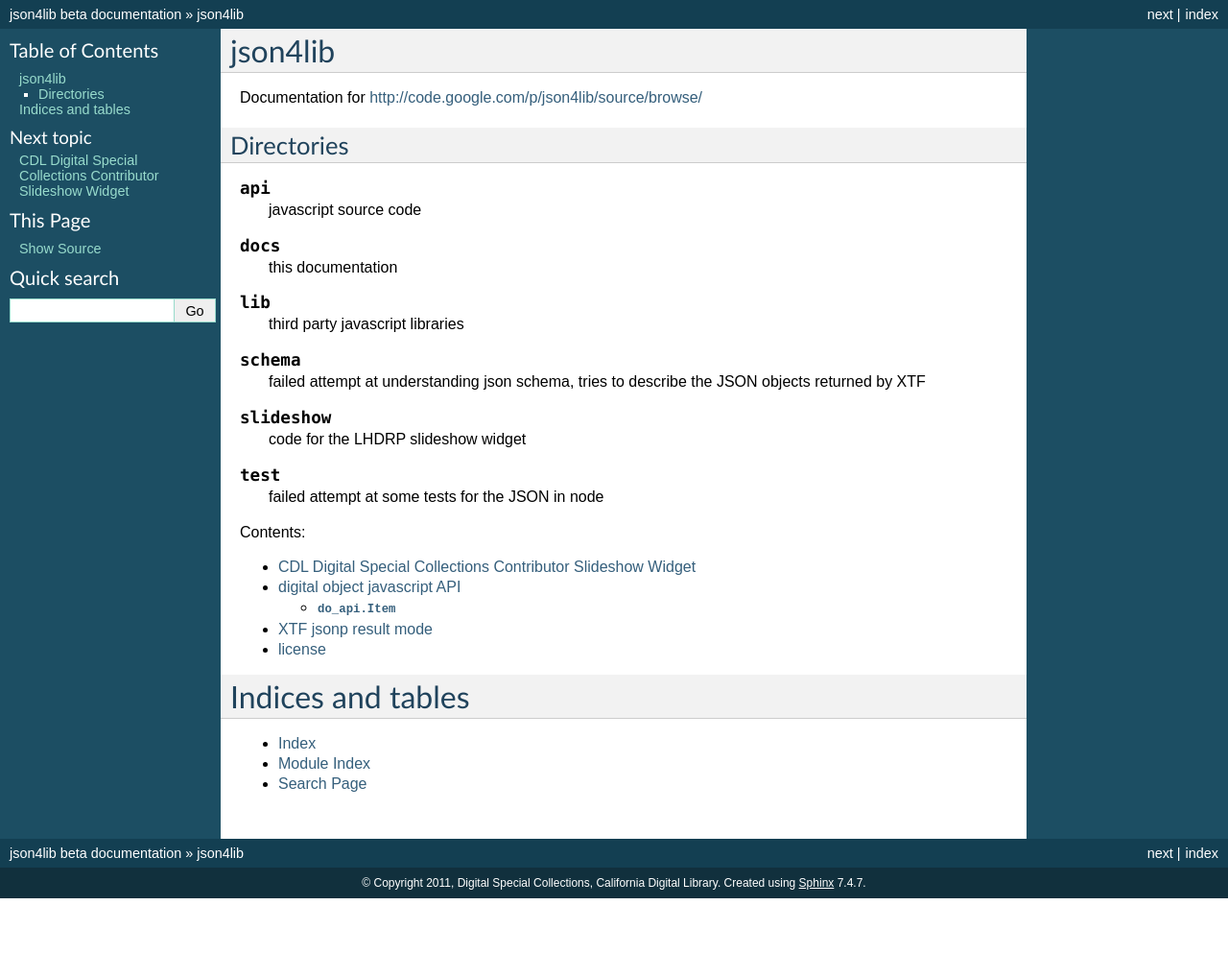
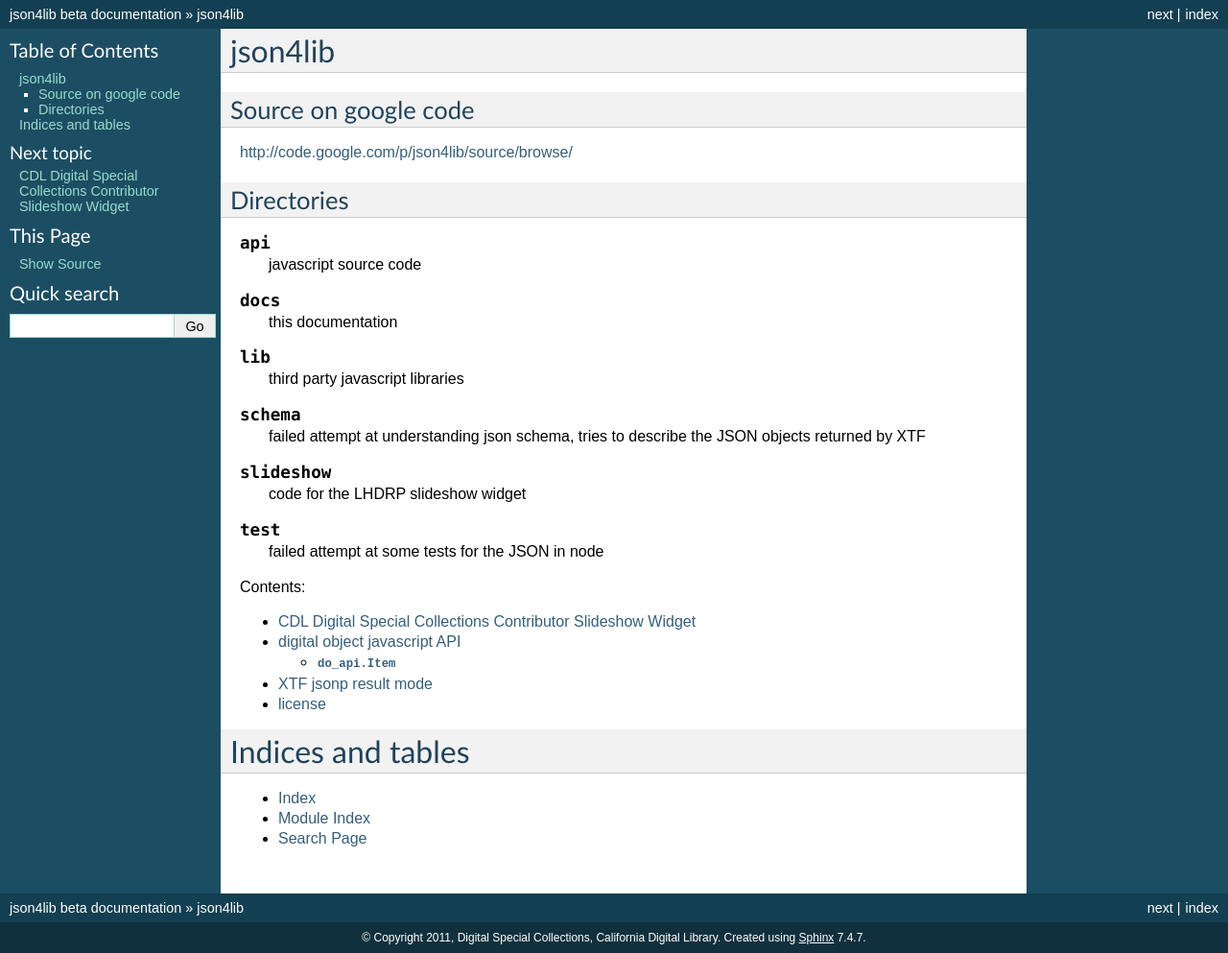
Before and after one commit to tingletech/json4lib, a Sphinx documentation site: the page built from docs/index.rst, in a window 1280 px wide. Shown: the whole page at 96% size. Built offline with Sphinx 7.4.7, drawn with Linux system fonts in a browser that asks for light colours; before the commit the page ends 936 px from its top, so only the background shows below that.

Commit message:
slight change to test post commit hook

```diff
--- a/docs/index.rst
+++ b/docs/index.rst
@@ -6,7 +6,10 @@
 json4lib
 ========
 
-Documentation for http://code.google.com/p/json4lib/source/browse/
+Source on google code
+---------------------
+
+http://code.google.com/p/json4lib/source/browse/
 
 Directories
 -----------
```
